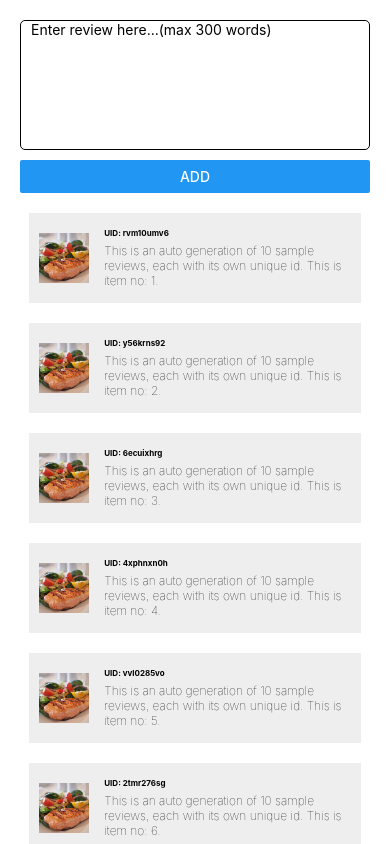
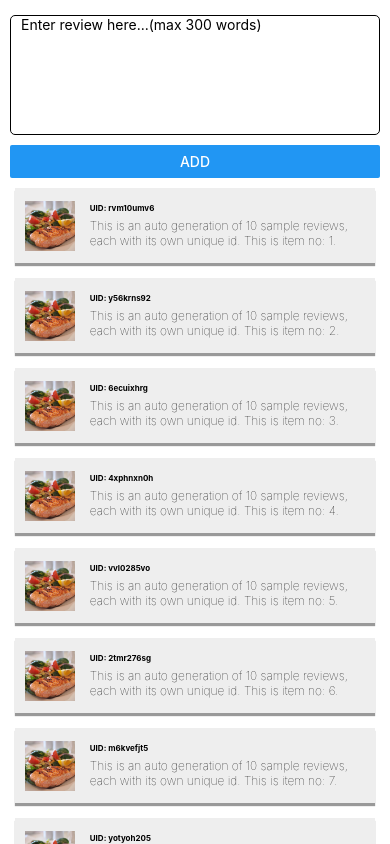
Before and after one commit to Mohafizz/dishreviews-react-native, a React Native app: screen / in a window 390 px wide. Built offline with nearby package versions, Linux system fonts and the light colour scheme.

Commit message:
improved layout and UI

```diff
--- a/src/components/DishDetail/DishDetail.js
+++ b/src/components/DishDetail/DishDetail.js
@@ -7,8 +7,8 @@ const DishDetail = props => {
   if (props.selectedDish) {
     modalContent = (
       <View>
+        <Image style={styles.dishImage} source={props.selectedDish.image} />
         <Text style={styles.textID}>UID: {props.selectedDish.key}</Text>
-        <Image style={styles.dishImage} source={props.selectedDish.image} />
         <Text style={styles.reviewLayout}>{props.selectedDish.review}</Text>
       </View>
     );
@@ -43,14 +43,19 @@ const DishDetail = props => {
 
 const styles = StyleSheet.create({
   modalContainer: {
-    margin: 22
+    margin: 10,
+    marginTop: 22
   },
   dishImage: {
     height: 200,
     width: "100%",
-    marginBottom: 20
+    marginBottom: 5
   },
   reviewLayout: {
+    padding: 10,
+    borderWidth: 0.5,
+    borderColor: "gray",
+    borderRadius: 3,
     fontSize: 16,
     fontStyle: "italic",
     fontWeight: "600",
@@ -60,22 +65,30 @@ const styles = StyleSheet.create({
   textID: {
     fontSize: 12,
     fontWeight: "bold",
-    paddingBottom: 5
+    paddingBottom: 10
   },
   addCollectionBtn: {
     backgroundColor: "beige",
-    marginBottom: 20
+    marginBottom: 20,
+    borderRadius: 5,
+    shadowOffset: { width: 0, height: 2 },
+    shadowOpacity: 0.5,
+    shadowRadius: 1
   },
   newCollectionBtn: {
     backgroundColor: "antiquewhite",
-    marginBottom: 20
+    marginBottom: 20,
+    borderRadius: 5,
+    shadowOffset: { width: 0, height: 2 },
+    shadowOpacity: 0.5,
+    shadowRadius: 1
   },
   buttonLayout: {
     flex: 1,
     flexDirection: "row",
     alignItems: "flex-end",
-    justifyContent: "space-around",
-    marginBottom: 20
+    paddingBottom: 15,
+    justifyContent: "space-around"
   }
 });
 
--- a/src/components/ListItem/ListItem.js
+++ b/src/components/ListItem/ListItem.js
@@ -20,10 +20,15 @@ const ListItem = props => (
 const styles = StyleSheet.create({
   listReviewContainer: {
     padding: 10,
-    marginBottom: 20,
+    marginBottom: 15,
+    marginRight: 5,
+    marginLeft: 5,
     backgroundColor: "#eee",
     flexDirection: "row",
-    alignItems: "center"
+    alignItems: "center",
+    shadowOffset: { width: 0, height: 3 },
+    shadowOpacity: 0.4,
+    shadowRadius: 1
   },
   dishImage: {
     marginRight: 10,
--- a/src/components/ReviewInput/ReviewInput.js
+++ b/src/components/ReviewInput/ReviewInput.js
@@ -37,7 +37,7 @@ class ReviewInput extends Component {
 
 const styles = StyleSheet.create({
   textInputContainer: {
-    height: 130,
+    height: 120,
     paddingLeft: 10,
     paddingRight: 10,
     borderRadius: 5,
@@ -45,7 +45,10 @@ const styles = StyleSheet.create({
     marginBottom: 10
   },
   container: {
-    padding: 20,
+    paddingTop: 15,
+    paddingLeft: 10,
+    paddingRight: 10,
+    marginBottom: 10,
     width: "100%"
   }
 });
--- a/src/components/ReviewItem/ReviewItem.js
+++ b/src/components/ReviewItem/ReviewItem.js
@@ -21,7 +21,7 @@ const ReviewItem = props => {
 
 const styles = StyleSheet.create({
   listReviewContainer: {
-    width: "85%"
+    width: "95%"
   }
 });
 
```
